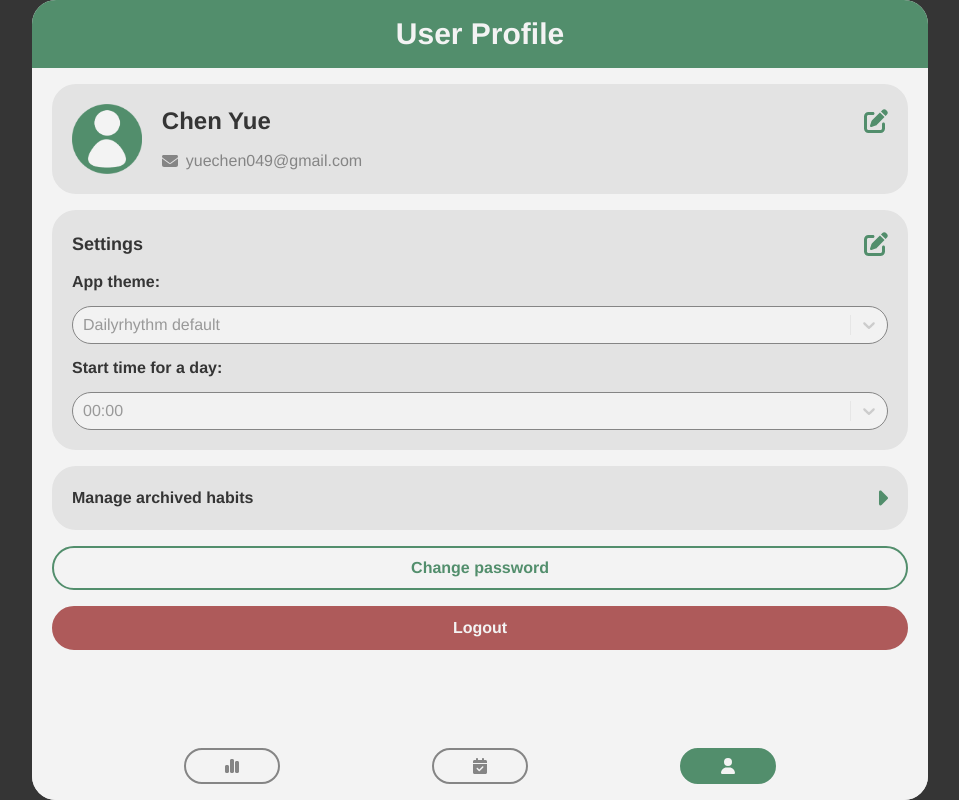
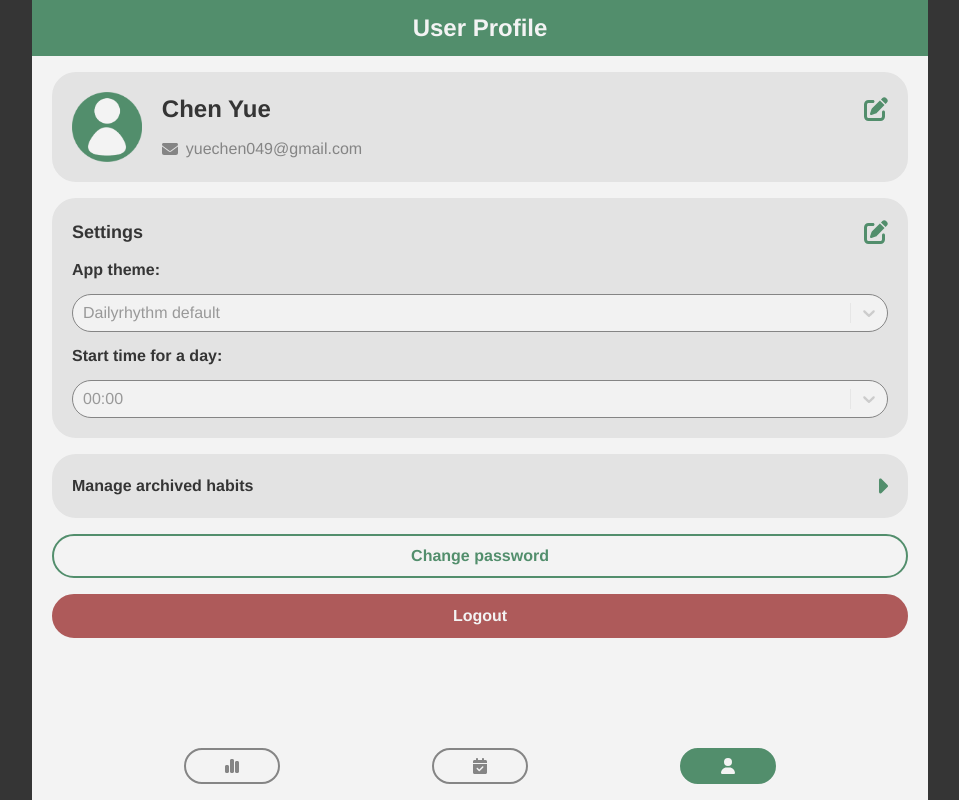
Before and after one commit to cyue49/dailyrhythm, a React (Create React App) app in the folder frontend/: page /profile in a window 1280 px wide. Shown: the whole page, without its empty margins (160-1119 px from the left). Built offline with nearby package versions, Linux system fonts and the light colour scheme.

Commit message:
added some animations for buttons

```diff
--- a/frontend/src/App.css
+++ b/frontend/src/App.css
@@ -49,4 +49,9 @@
     .form-text-input {
         @apply px-4 py-2 mt-1 rounded-full bg-appWhite border-appGreen border-[1px] border-solid;
     }
+
+    /* button animation */
+    .button-animation {
+        @apply transition duration-200 ease-in-out
+    }
 }
--- a/frontend/src/components/BottomBar.js
+++ b/frontend/src/components/BottomBar.js
@@ -5,10 +5,10 @@ import { faChartSimple, faUser, faCalendarCheck } from '@fortawesome/free-solid-
 
 const BottomBar = ({ current }) => {
     return (
-        <div className='fixed bottom-0 flex flex-row items-center justify-evenly w-full max-w-4xl py-4 bg-appWhite lg:rounded-b-3xl'>
-            <Link to={'/mystatistics'} className={`w-24 center-of-div hover:drop-shadow-xl hover:-translate-y-2 ${(current === 1) ? 'primary-green-button' : 'secondary-gray-button'}`}><FontAwesomeIcon icon={faChartSimple} /></Link>
-            <Link to={'/myhabits'} className={`w-24 center-of-div hover:drop-shadow-xl hover:-translate-y-2 ${(current === 2) ? 'primary-green-button' : 'secondary-gray-button'}`}> <FontAwesomeIcon icon={faCalendarCheck} /> </Link>
-            <Link to={'/profile'} className={`w-24 center-of-div hover:drop-shadow-xl hover:-translate-y-2 ${(current === 3) ? 'primary-green-button' : 'secondary-gray-button'}`}><FontAwesomeIcon icon={faUser} /></Link>
+        <div className='fixed bottom-0 flex flex-row items-center justify-evenly w-full max-w-4xl py-4 bg-appWhite'>
+            <Link to={'/mystatistics'} className={`w-24 center-of-div hover:drop-shadow-xl hover:-translate-y-2 button-animation ${(current === 1) ? 'primary-green-button' : 'secondary-gray-button'}`}><FontAwesomeIcon icon={faChartSimple} /></Link>
+            <Link to={'/myhabits'} className={`w-24 center-of-div hover:drop-shadow-xl hover:-translate-y-2 button-animation ${(current === 2) ? 'primary-green-button' : 'secondary-gray-button'}`}> <FontAwesomeIcon icon={faCalendarCheck} /> </Link>
+            <Link to={'/profile'} className={`w-24 center-of-div hover:drop-shadow-xl hover:-translate-y-2 button-animation ${(current === 3) ? 'primary-green-button' : 'secondary-gray-button'}`}><FontAwesomeIcon icon={faUser} /></Link>
         </div>
     )
 }
--- a/frontend/src/components/TopBar.js
+++ b/frontend/src/components/TopBar.js
@@ -2,8 +2,8 @@ import React from 'react'
 
 const TopBar = ({ type, title }) => {
     return (
-        <div className='bg-appGreen text-appWhite'>
-            <div className='font-bold text-3xl text-center py-4'>{title}</div>
+        <div className='bg-appGreen text-appWhite fixed top-0 w-full max-w-4xl h-[56px] center-of-div'>
+            <div className='font-bold text-2xl text-center'>{title}</div>
         </div>
     )
 }
--- a/frontend/src/components/profile/SettingsCard.js
+++ b/frontend/src/components/profile/SettingsCard.js
@@ -34,7 +34,7 @@ const SettingsCard = () => {
             <div className='flex flex-col gap-3 p-5 bg-appGray-1 rounded-3xl'>
                 <div className='w-full flex flex-row justify-between items-center'>
                     <span className='font-bold text-lg'>Settings</span>
-                    <FontAwesomeIcon icon={isEdit ? faCircleCheck : faPenToSquare} className='text-2xl text-appGreen' onClick={handleEdit} />
+                    <FontAwesomeIcon icon={isEdit ? faCircleCheck : faPenToSquare} className='text-2xl text-appGreen cursor-pointer' onClick={handleEdit} />
                 </div>
 
                 <div className='font-bold'>App theme:</div>
--- a/frontend/src/components/profile/UserCard.js
+++ b/frontend/src/components/profile/UserCard.js
@@ -40,7 +40,7 @@ const UserCard = ({ user }) => {
                         </div>
 
                     }
-                    <FontAwesomeIcon icon={isEdit ? faCircleCheck : faPenToSquare} className='text-2xl text-appGreen' onClick={handleEdit} />
+                    <FontAwesomeIcon icon={isEdit ? faCircleCheck : faPenToSquare} className='text-2xl text-appGreen cursor-pointer' onClick={handleEdit} />
                 </div>
 
                 <div>
--- a/frontend/src/pages/Home.js
+++ b/frontend/src/pages/Home.js
@@ -4,8 +4,9 @@ import { Link } from 'react-router-dom'
 const Home = () => {
     return (
         <div className='h-screen w-screen p-8 center-of-div flex-col gap-8 bg-appWhite'>
+            <div className='p-8 center-of-div flex-col gap-8 size-full'>
                 <img
-                className='w-20 h-20'
+                    className='size-20 animate-bounce'
                     src={require(`../assets/applogo.png`)}
                     alt="app logo"
                 />
@@ -14,7 +15,9 @@ const Home = () => {
 
                 <p className='text-center w-5/6 md:w-2/4 max-w-md'>Daily Rhythm helps you track, maintain, and manage daily habits and routines towards a healthy life rhythm. </p>
 
-            <Link to={'/signin'} className='primary-green-button hover:secondary-green-button focus:secondary-green-button mt-2'>Get Started!</Link>
+                <Link to={'/signin'} className='primary-green-button hover:secondary-green-button focus:secondary-green-button hover:scale-110 mt-4 button-animation'>Get Started!</Link>
+            </div>
+
         </div>
     )
 }
--- a/frontend/src/pages/Profile.js
+++ b/frontend/src/pages/Profile.js
@@ -56,7 +56,7 @@ const Profile = () => {
 
     return (
         <div className='h-screen w-screen flex flex-col items-center bg-appBlack'>
-            <div className='w-full max-w-4xl h-screen bg-appWhite lg:rounded-3xl overflow-y-hidden flex flex-col gap-3 lg:gap-4'>
+            <div className='w-full max-w-4xl h-screen bg-appWhite overflow-y-hidden flex flex-col pt-4 mt-[56px]'>
                 <TopBar type={'title'} title={'User Profile'} />
 
                 <div className='flex flex-col gap-4 mx-3 lg:mx-5'>
--- a/frontend/src/pages/SignIn.js
+++ b/frontend/src/pages/SignIn.js
@@ -68,7 +68,7 @@ const SignIn = () => {
             <div className='w-11/12 h-fit max-w-[450px] max-h-fit min-w-80 min-h-96 p-8 rounded-3xl bg-appGray-1 flex flex-col'>
                 <Link to={'/'} className='self-center'>
                     <img
-                        className='w-10 h-10'
+                        className='size-10 hover:scale-110 button-amination'
                         src={require(`../assets/applogo.png`)}
                         alt="app logo"
                     />
--- a/frontend/src/pages/SignUp.js
+++ b/frontend/src/pages/SignUp.js
@@ -90,7 +90,7 @@ const SignUp = () => {
                 <div className='w-11/12 h-fit max-w-[450px] max-h-fit min-w-80 min-h-96 p-8 rounded-3xl bg-appGray-1 flex flex-col'>
                     <Link to={'/'} className='self-center'>
                         <img
-                            className='w-10 h-10'
+                            className='size-10 hover:scale-110 button-amination'
                             src={require(`../assets/applogo.png`)}
                             alt="app logo"
                         />
```
Lines whose indentation alone changed are shown as unchanged.
